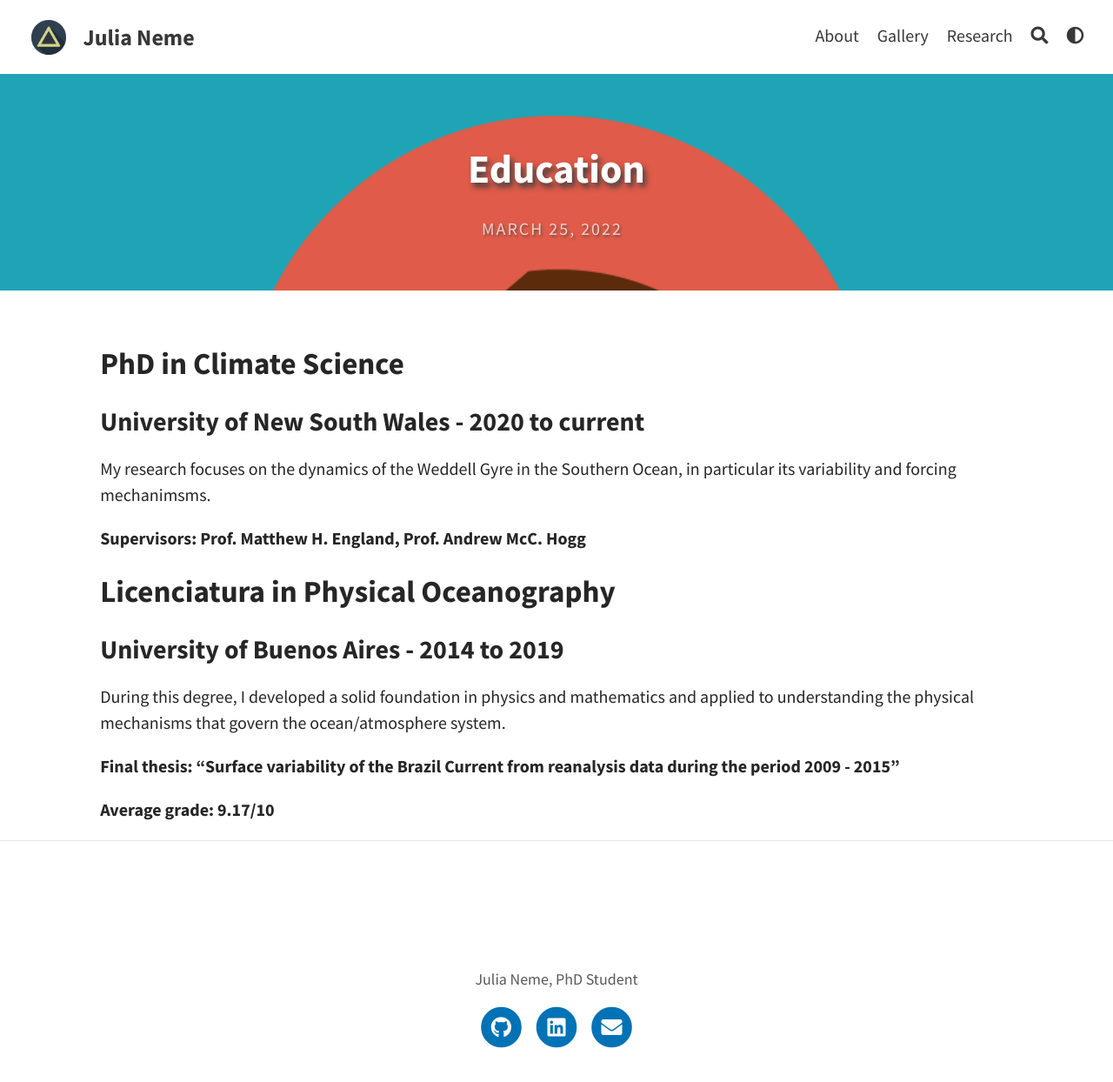
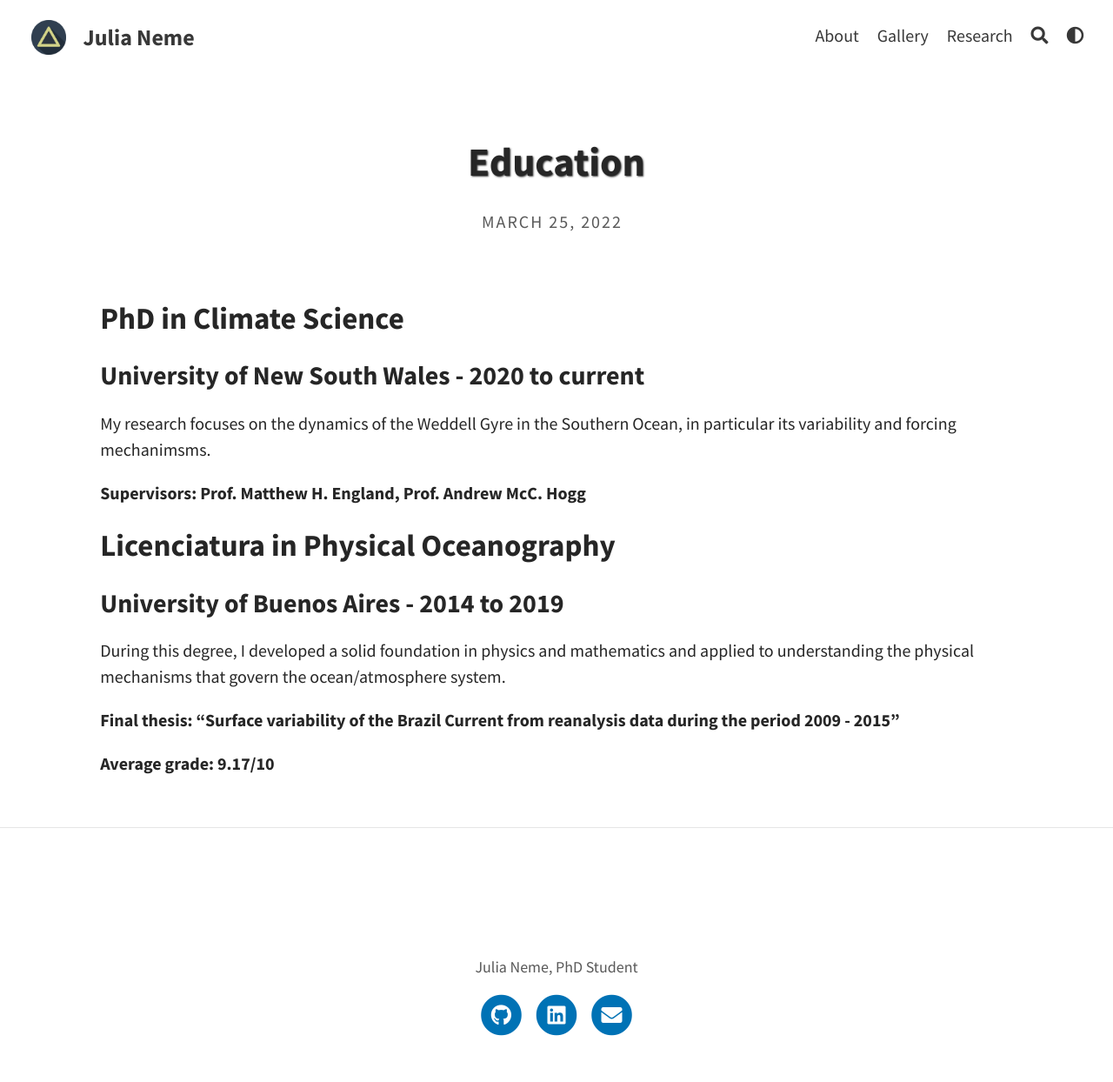
Before and after one commit to julia-neme/julia-neme.github.io, a Jekyll site: the page built from _portfolio/education.md, in a window 1280 px wide. Shown: the whole page at 87% size. Built offline with Jekyll 4.4.1, drawn with Linux system fonts in a browser that asks for light colours.

Commit message:
Update education.md

```diff
--- a/_portfolio/education.md
+++ b/_portfolio/education.md
@@ -1,10 +1,6 @@
 ---
 layout: post
 title: Education
-feature-img: "assets/img/portfolio/cake.png"
-img: "assets/img/portfolio/cake.png"
-#date: 27 September 2015
-#tags: [Lorem, Ipsum]
 ---
 
 ## PhD in Climate Science
```
